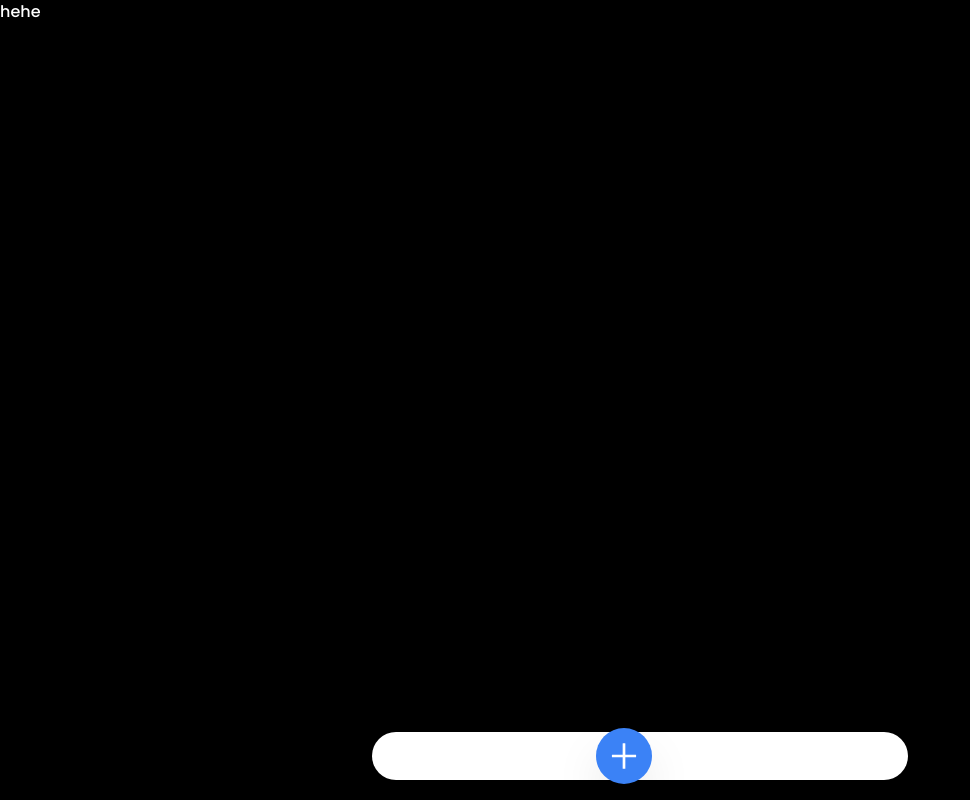
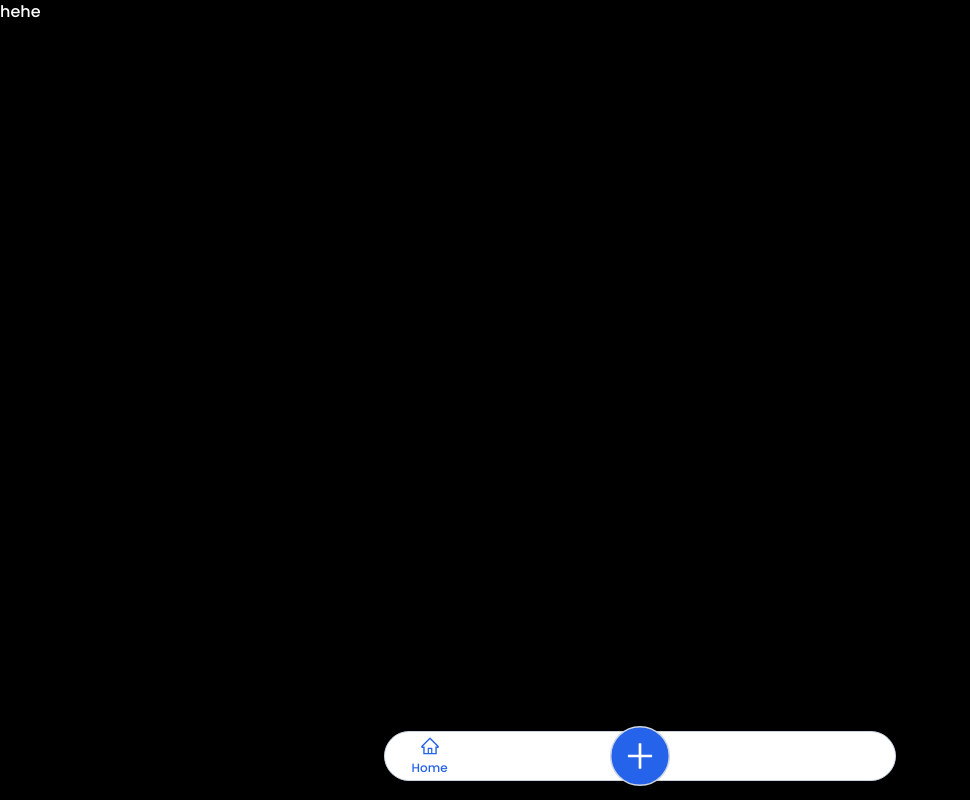
Before and after one commit to ggiaa/penny-pouch, a Next.js app: page / in a window 1280 px wide. Shown: the whole page, without its empty margins (0-970 px from the left). Built offline with nearby package versions, Linux system fonts and the light colour scheme.

Commit message:
modify menu bottom navigation style

```diff
--- a/app/layout.js
+++ b/app/layout.js
@@ -1,3 +1,4 @@
+"use client";
 import "./globals.css";
 import { Poppins } from "next/font/google";
 import {
@@ -7,6 +8,8 @@ import {
   AiOutlineSetting,
   AiOutlinePlus,
 } from "react-icons/ai";
+import { useSelectedLayoutSegments } from "next/navigation";
+import Link from "next/link";
 
 const poppins = Poppins({ weight: "500", subsets: ["latin"] });
 
@@ -16,34 +19,84 @@ export const metadata = {
 };
 
 export default function RootLayout({ children }) {
+  const segments = useSelectedLayoutSegments();
+
+  console.log(segments);
   return (
     <html lang="en">
       <body className={poppins.className}>
         <div className="h-[90vh]">{children}</div>
         <div className="h-[10vh] flex justify-center items-center pb-2">
-          <div className="bg-white shadow-2xl rounded-full flex gap-x-16 relative px-8 py-1 text-xs">
+          <div className="bg-white grid grid-cols-5 items-center text-center gap-4 w-2/5 rounded-full py-1 shadow-lg border border-slate-300">
             <div>
-              <AiOutlineHome className="text-xl mx-auto mb-1" />
-              <p className="">Home</p>
+              <Link href="/">
+                <AiOutlineHome
+                  className={`text-xl mx-auto mb-1 transition-all ${
+                    !segments.length ? "text-blue-600" : ""
+                  }`}
+                />
+                <p
+                  className={`text-xs ${
+                    !segments.length ? "text-blue-600" : "hidden"
+                  }`}
+                >
+                  Home
+                </p>
+              </Link>
             </div>
             <div>
-              <AiOutlineLineChart className="text-xl mx-auto mb-1" />
-              <p className="">Statistic</p>
+              <Link href="/statistic">
+                <AiOutlineLineChart
+                  className={`text-xl mx-auto mb-1 transition-all ${
+                    segments.includes("statistic") ? "text-blue-600" : ""
+                  }`}
+                />
+                <p
+                  className={`text-xs ${
+                    segments.includes("statistic") ? "text-blue-600" : "hidden"
+                  }`}
+                >
+                  Statistic
+                </p>
+              </Link>
             </div>
-            <div className="rounded-full overflow-hidden aspect-square absolute h-14 bg-blue-500 group left-1/2 top-1/2 -ml-[44px] -mt-[28px] shadow-2xl hover:bg-gradient-to-r hover:from-blue-500 hover:to-blue-400 text-white hover:ring-2 hover:ring-offset-2 hover:ring-blue-400 transition-all ease-out duration-300">
-              <span class="absolute right-0 w-8 h-32 -mt-12 transition-all duration-1000 transform translate-x-12 bg-white opacity-10 rotate-12 group-hover:-translate-x-40 ease"></span>
-              <AiOutlinePlus className="mx-auto my-auto h-full text-4xl text-white" />
-            </div>
-            <div className="invisible">
-              <AiOutlineHome className="text-xl mx-auto mb-1 bg-red-300 h-full" />
+            <div className="relative h-full">
+              <div className="absolute bg-blue-600 p-1 right-0 left-0 top-0 bottom-0 rounded-full origin-center h-full scale-150 mx-auto aspect-square border border-slate-300 group hover:bg-gradient-to-r hover:from-blue-500 hover:to-blue-400 text-white hover:ring-2 hover:ring-offset-2 hover:ring-blue-400 transition-all ease-out duration-300 overflow-hidden">
+                <span className="absolute right-0 w-8 h-32 -mt-12 transition-all duration-1000 transform translate-x-12 bg-white opacity-10 rotate-12 group-hover:-translate-x-40 ease"></span>
+                <AiOutlinePlus className="text-white text-2xl mx-auto h-full  group-hover:rotate-90 duration-500 ease" />
+              </div>
             </div>
             <div>
-              <AiOutlineCreditCard className="text-xl mx-auto mb-1" />
-              <p className="">Budgeting</p>
+              <Link href="/budgeting">
+                <AiOutlineCreditCard
+                  className={`text-xl mx-auto mb-1 transition-all ${
+                    segments.includes("budgeting") ? "text-blue-600" : ""
+                  }`}
+                />
+                <p
+                  className={`text-xs ${
+                    segments.includes("budgeting") ? "text-blue-600" : "hidden"
+                  }`}
+                >
+                  Budgeting
+                </p>
+              </Link>
             </div>
             <div>
-              <AiOutlineSetting className="text-xl mx-auto mb-1" />
-              <p className="">Settings</p>
+              <Link href="/budgeting">
+                <AiOutlineSetting
+                  className={`text-xl mx-auto mb-1 transition-all ${
+                    segments.includes("settings") ? "text-blue-600" : ""
+                  }`}
+                />
+                <p
+                  className={`text-xs ${
+                    segments.includes("settings") ? "text-blue-600" : "hidden"
+                  }`}
+                >
+                  Settings
+                </p>
+              </Link>
             </div>
           </div>
         </div>
```
